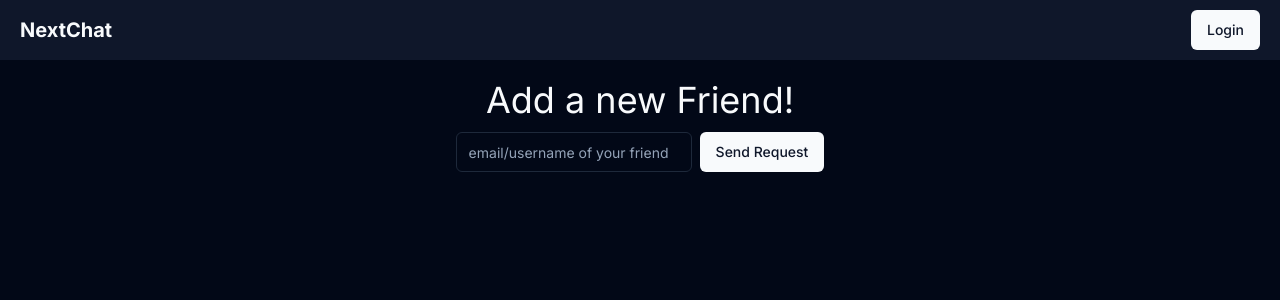
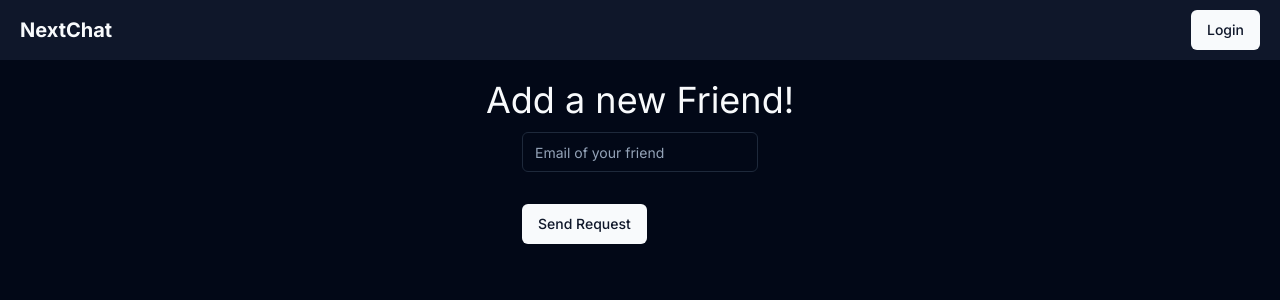
Before and after one commit to TusharSoni014/nextjs-advance-chatapp, a Next.js app: page /dashboard/add in a window 1280 px wide. Shown: the top 300 px of the page. Built offline with nearby package versions, Linux system fonts and the light colour scheme.

Commit message:
created add friend form with shadcn form

```diff
--- /dev/null
+++ b/src/app/not-found.tsx
@@ -0,0 +1,7 @@
+import React from 'react'
+
+export default function NotFound() {
+  return (
+    <div>page not found</div>
+  )
+}
--- a/src/components/AddFriendBtn.tsx
+++ b/src/components/AddFriendBtn.tsx
@@ -3,21 +3,58 @@
 import React from "react";
 import { Button } from "@/components/ui/button";
 import { Input } from "@/components/ui/input";
+import * as z from "zod";
+import { useForm } from "react-hook-form";
+import axios from "axios";
+import { zodResolver } from "@hookform/resolvers/zod";
+import {
+  Form,
+  FormControl,
+  FormDescription,
+  FormField,
+  FormItem,
+  FormLabel,
+  FormMessage,
+} from "@/components/ui/form";
+
+const formSchema = z.object({
+  email: z.string().email(),
+});
 
 const AddFriendBtn = () => {
-  const addFriend = async () => {
+  const form = useForm<z.infer<typeof formSchema>>({
+    resolver: zodResolver(formSchema),
+    defaultValues: {
+      email: "",
+    },
+  });
+
+  const addFriend = async ({ email }: z.infer<typeof formSchema>) => {
     try {
-
-    } catch (error) {
-
-    }
+      await axios.post("/api/friends/add", {
+        email: email,
+      });
+    } catch (error) {}
   };
 
   return (
-    <form onSubmit={addFriend} className="flex gap-2">
-      <Input placeholder="email/username of your friend" />
-      <Button type="submit">Send Request</Button>
-    </form>
+    <Form {...form}>
+      <form onSubmit={form.handleSubmit(addFriend)} className="space-y-8">
+        <FormField
+          control={form.control}
+          name="email"
+          render={({ field }) => (
+            <FormItem>
+              <FormControl>
+                <Input placeholder="Email of your friend" {...field} />
+              </FormControl>
+              <FormMessage />
+            </FormItem>
+          )}
+        />
+        <Button type="submit">Send Request</Button>
+      </form>
+    </Form>
   );
 };
 
--- /dev/null
+++ b/src/components/ui/form.tsx
@@ -0,0 +1,176 @@
+import * as React from "react"
+import * as LabelPrimitive from "@radix-ui/react-label"
+import { Slot } from "@radix-ui/react-slot"
+import {
+  Controller,
+  ControllerProps,
+  FieldPath,
+  FieldValues,
+  FormProvider,
+  useFormContext,
+} from "react-hook-form"
+
+import { cn } from "@/lib/utils"
+import { Label } from "@/components/ui/label"
+
+const Form = FormProvider
+
+type FormFieldContextValue<
+  TFieldValues extends FieldValues = FieldValues,
+  TName extends FieldPath<TFieldValues> = FieldPath<TFieldValues>
+> = {
+  name: TName
+}
+
+const FormFieldContext = React.createContext<FormFieldContextValue>(
+  {} as FormFieldContextValue
+)
+
+const FormField = <
+  TFieldValues extends FieldValues = FieldValues,
+  TName extends FieldPath<TFieldValues> = FieldPath<TFieldValues>
+>({
+  ...props
+}: ControllerProps<TFieldValues, TName>) => {
+  return (
+    <FormFieldContext.Provider value={{ name: props.name }}>
+      <Controller {...props} />
+    </FormFieldContext.Provider>
+  )
+}
+
+const useFormField = () => {
+  const fieldContext = React.useContext(FormFieldContext)
+  const itemContext = React.useContext(FormItemContext)
+  const { getFieldState, formState } = useFormContext()
+
+  const fieldState = getFieldState(fieldContext.name, formState)
+
+  if (!fieldContext) {
+    throw new Error("useFormField should be used within <FormField>")
+  }
+
+  const { id } = itemContext
+
+  return {
+    id,
+    name: fieldContext.name,
+    formItemId: `${id}-form-item`,
+    formDescriptionId: `${id}-form-item-description`,
+    formMessageId: `${id}-form-item-message`,
+    ...fieldState,
+  }
+}
+
+type FormItemContextValue = {
+  id: string
+}
+
+const FormItemContext = React.createContext<FormItemContextValue>(
+  {} as FormItemContextValue
+)
+
+const FormItem = React.forwardRef<
+  HTMLDivElement,
+  React.HTMLAttributes<HTMLDivElement>
+>(({ className, ...props }, ref) => {
+  const id = React.useId()
+
+  return (
+    <FormItemContext.Provider value={{ id }}>
+      <div ref={ref} className={cn("space-y-2", className)} {...props} />
+    </FormItemContext.Provider>
+  )
+})
+FormItem.displayName = "FormItem"
+
+const FormLabel = React.forwardRef<
+  React.ElementRef<typeof LabelPrimitive.Root>,
+  React.ComponentPropsWithoutRef<typeof LabelPrimitive.Root>
+>(({ className, ...props }, ref) => {
+  const { error, formItemId } = useFormField()
+
+  return (
+    <Label
+      ref={ref}
+      className={cn(error && "text-destructive", className)}
+      htmlFor={formItemId}
+      {...props}
+    />
+  )
+})
+FormLabel.displayName = "FormLabel"
+
+const FormControl = React.forwardRef<
+  React.ElementRef<typeof Slot>,
+  React.ComponentPropsWithoutRef<typeof Slot>
+>(({ ...props }, ref) => {
+  const { error, formItemId, formDescriptionId, formMessageId } = useFormField()
+
+  return (
+    <Slot
+      ref={ref}
+      id={formItemId}
+      aria-describedby={
+        !error
+          ? `${formDescriptionId}`
+          : `${formDescriptionId} ${formMessageId}`
+      }
+      aria-invalid={!!error}
+      {...props}
+    />
+  )
+})
+FormControl.displayName = "FormControl"
+
+const FormDescription = React.forwardRef<
+  HTMLParagraphElement,
+  React.HTMLAttributes<HTMLParagraphElement>
+>(({ className, ...props }, ref) => {
+  const { formDescriptionId } = useFormField()
+
+  return (
+    <p
+      ref={ref}
+      id={formDescriptionId}
+      className={cn("text-sm text-muted-foreground", className)}
+      {...props}
+    />
+  )
+})
+FormDescription.displayName = "FormDescription"
+
+const FormMessage = React.forwardRef<
+  HTMLParagraphElement,
+  React.HTMLAttributes<HTMLParagraphElement>
+>(({ className, children, ...props }, ref) => {
+  const { error, formMessageId } = useFormField()
+  const body = error ? String(error?.message) : children
+
+  if (!body) {
+    return null
+  }
+
+  return (
+    <p
+      ref={ref}
+      id={formMessageId}
+      className={cn("text-sm font-medium text-destructive", className)}
+      {...props}
+    >
+      {body}
+    </p>
+  )
+})
+FormMessage.displayName = "FormMessage"
+
+export {
+  useFormField,
+  Form,
+  FormItem,
+  FormLabel,
+  FormControl,
+  FormDescription,
+  FormMessage,
+  FormField,
+}
```
